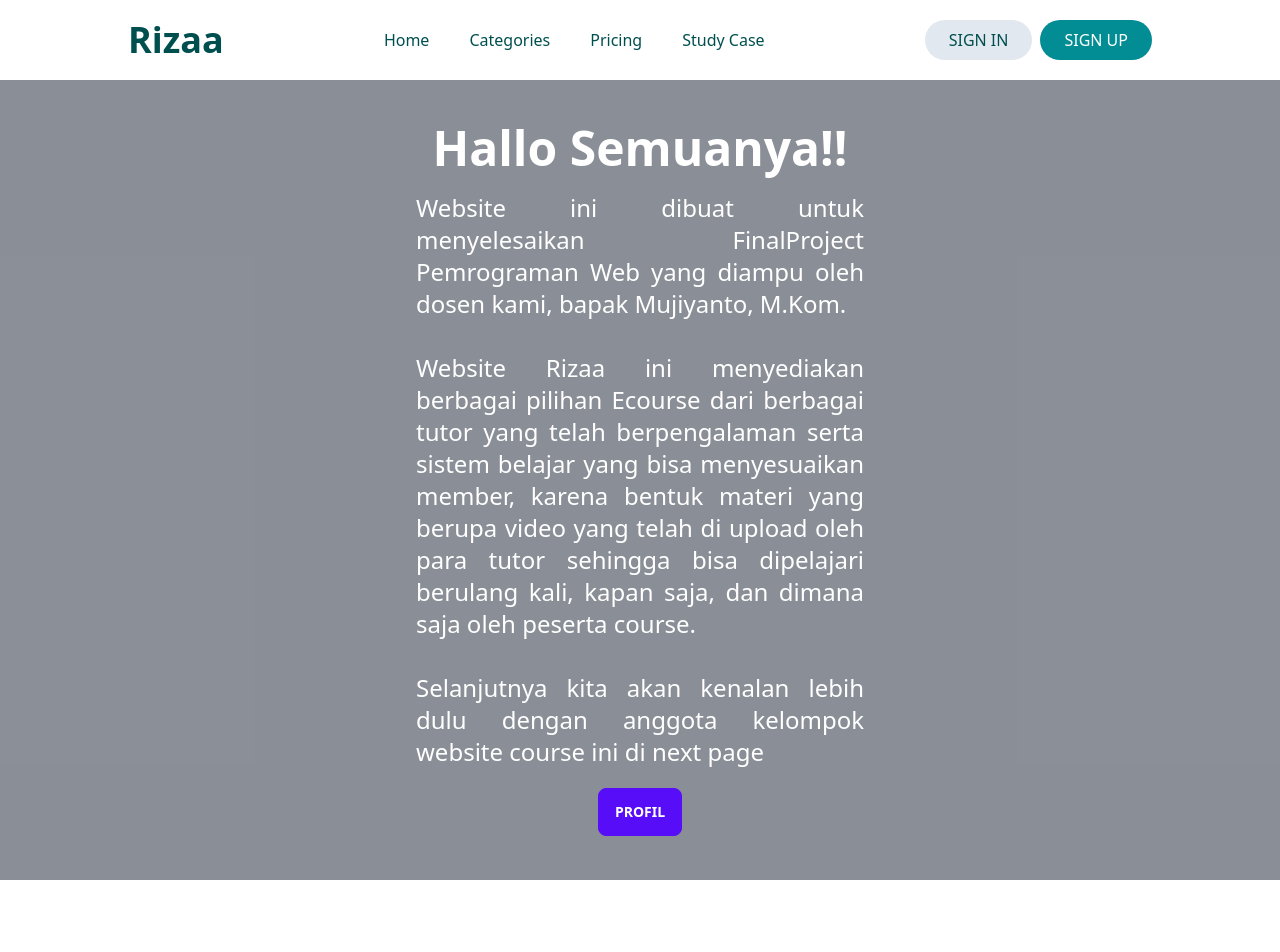
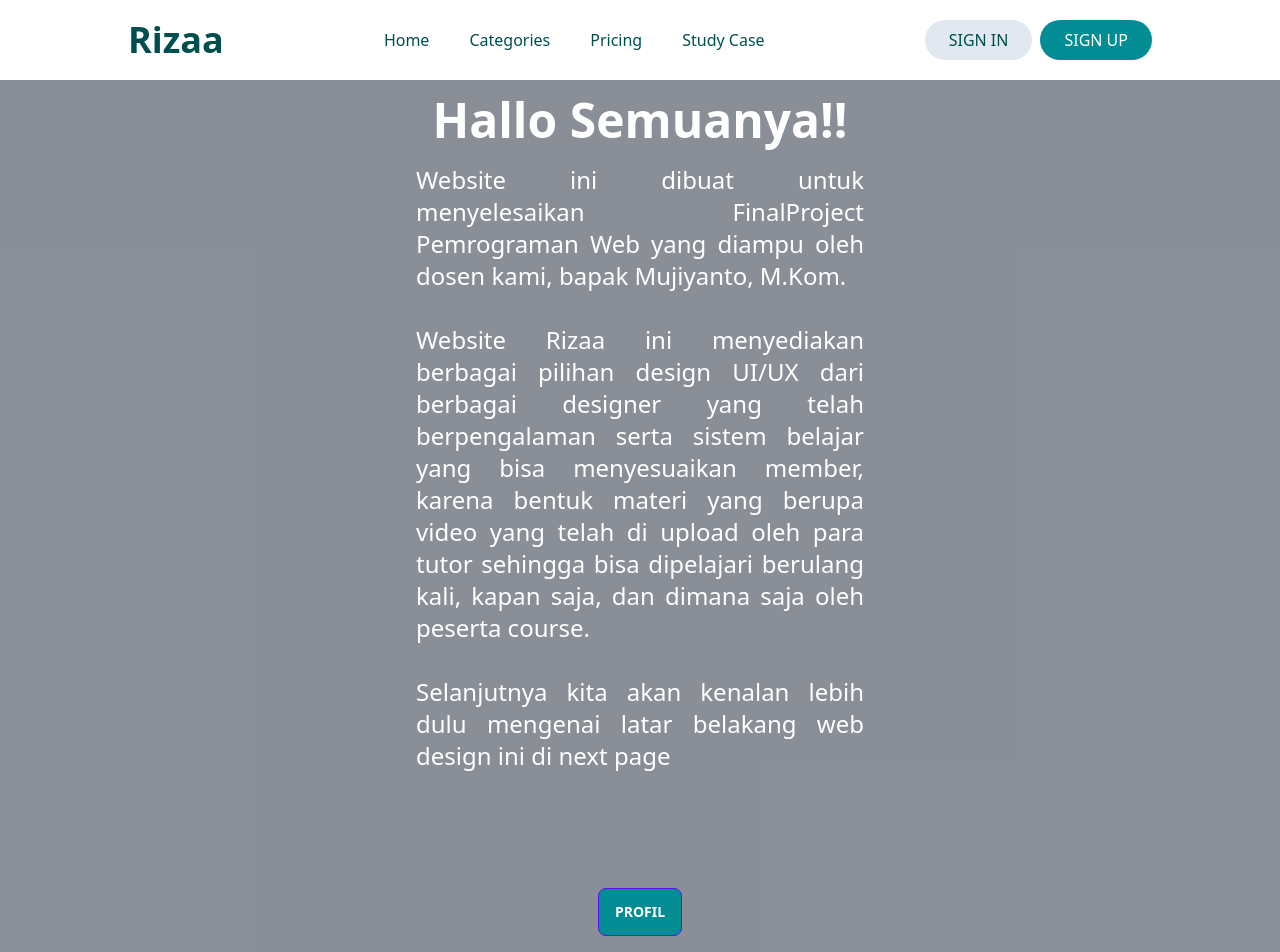
Before and after one commit to fachrurrizaa/web-course, a Next.js app: page /about in a window 1280 px wide. Shown: the top 952 px of the page. Built offline with nearby package versions, Linux system fonts and the light colour scheme; no server answers.

Commit message:
update Halaman about visi misi kami

```diff
--- /dev/null
+++ b/src/app/VisiMisi/page.js
@@ -0,0 +1,20 @@
+import React from 'react'
+
+
+export default function page() {
+  return (
+    <div className='hero-overlay bg-opacity-60 flex rounded-md  mt-5 mb-8 p-10 font-serif'>
+       <h1 className='mb-5 text-3xl font-bold max-w-md'>VISI & MISI KAMI <br/></h1>
+         <div className='w-1/2 pl-20 pr-40'>
+            <p className="text-justify-center leading-relaxed " >
+                Visi : Menjadi platform penyedia design terkemuka yang mampu memberdayakan individu untuk mencapai potensi designer yang kreatif dan inovatif.
+            </p>
+        </div>
+        <div className='w-1/2 pl-15 pr-40'>
+            <p className='text-justify-center leading-relaxed'>
+                Misi : Menyediakan akses yang mudah, fleksibel dan terjangkau dengan materi design online yang berkualitas tinggi untuk pengguna web design guna meningkatkan keterampilan design, mengembangkan karier, hingga menambah portofolio para designer.
+            </p>
+        </div>
+    </div>
+  )
+}
--- a/src/app/about/page.js
+++ b/src/app/about/page.js
@@ -9,6 +9,7 @@ export default function page() {
         <Navbar/>
         <About/>
         <Footer/>
+
     </>
   )
 }
--- a/src/components/About.js
+++ b/src/components/About.js
@@ -1,5 +1,6 @@
 import Image from "next/image"
-import bg from "../../public/assets/ygy.png"
+import Button from "./Button"
+import Link from "next/link"
 
 export default function About() {
   return (
@@ -11,13 +12,14 @@ export default function About() {
       <p className="mb-5 px text-2xl cursor-pointer text-justify align-text-top" >
         Website ini dibuat untuk menyelesaikan FinalProject Pemrograman Web yang diampu oleh dosen kami, bapak Mujiyanto, M.Kom.
         <br/><br/>
-      Website Rizaa ini menyediakan berbagai pilihan Ecourse dari berbagai tutor yang telah berpengalaman
+      Website Rizaa ini menyediakan berbagai pilihan design UI/UX dari berbagai designer yang telah berpengalaman
       serta sistem belajar yang bisa menyesuaikan member, karena bentuk materi yang berupa video yang telah di upload oleh para tutor
       sehingga bisa dipelajari berulang kali, kapan saja, dan dimana saja oleh peserta course.
       <br/><br/>
-      Selanjutnya kita akan kenalan lebih dulu dengan anggota kelompok website course ini di next page
+      Selanjutnya kita akan kenalan lebih dulu mengenai latar belakang web design ini di next page
       </p>
-      <button className="btn btn-primary">Profil</button>
+      <Link href="/VisiMisi"><button  className=" my-24 bg-[#028d94] hover:bg-[#02b2bb] btn btn-primary ">Profil</button></Link>
+
     </div>
   </div>
 </div>
```
